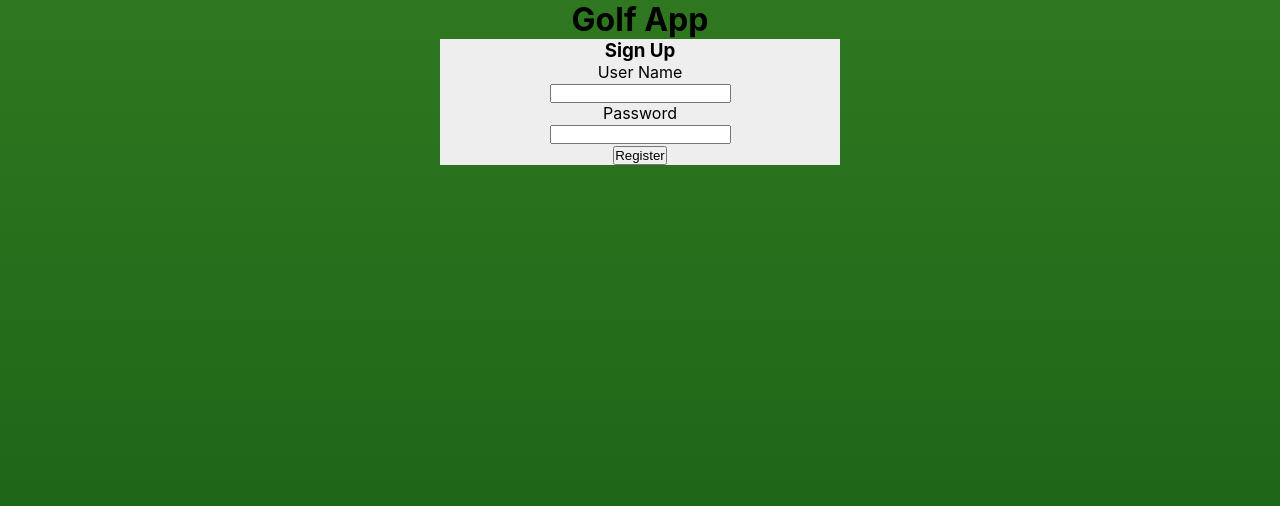
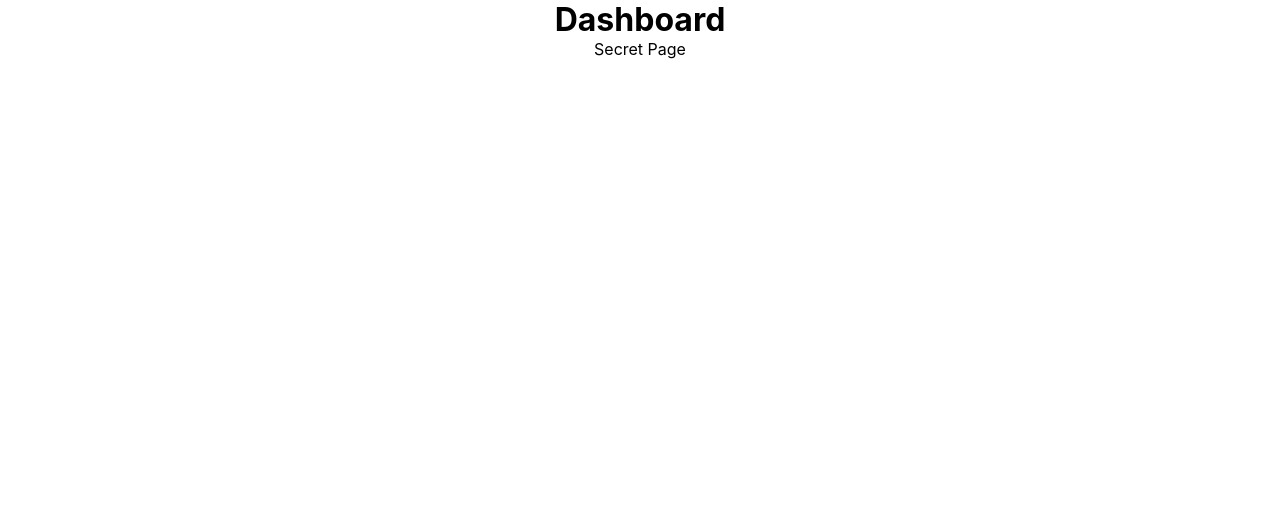
Before and after one commit to jazznerd206/Golf_App, a React (Create React App) app in the folder client/: page /dashboard in a window 1280 px wide. Shown: the top 506 px of the page. Built offline with nearby package versions, Linux system fonts and the light colour scheme.

Commit message:
starting protected routes, not using login creds for now, will add later

```diff
--- a/client/package.json
+++ b/client/package.json
@@ -6,8 +6,10 @@
     "@testing-library/jest-dom": "^4.2.4",
     "@testing-library/react": "^9.5.0",
     "@testing-library/user-event": "^7.2.1",
+    "axios": "^0.20.0",
     "react": "^16.13.1",
     "react-dom": "^16.13.1",
+    "react-router-dom": "^5.2.0",
     "react-scripts": "3.4.3"
   },
   "scripts": {
--- a/client/src/App.js
+++ b/client/src/App.js
@@ -1,12 +1,14 @@
 import React from 'react';
 import './App.css';
-import Landing from './pages/Landing';
+import RouteHandler from './components/Route_Handler/index.js';
+
+
 
 function App() {
 
   return (
     <div className="App">
-      <Landing />
+      <RouteHandler />
     </div>
   );
 }
--- a/client/src/components/Route_Handler/index.js
+++ b/client/src/components/Route_Handler/index.js
@@ -1,16 +1,21 @@
 import React from 'react';
 import { BrowserRouter as Router, Route, Switch, } from 'react-router-dom';
+import Landing from '../../pages/Landing/Landing.js';
+import Dashboard from '../../pages/Dashboard/Dashboard.js';
 
-export default function RouteHandler(props) {
+function RouteHandler() {
     return (
         <div>
             <Router>
                 <div>
                     <Switch>
                         <Route exact path="/" component={Landing} />
+                        <Route exact path="/dashboard" component={Dashboard} />
                     </Switch>
                 </div>
             </Router>
         </div>
     )
 }
+
+export default RouteHandler;
--- /dev/null
+++ b/client/src/pages/Dashboard/Dashboard.js
@@ -0,0 +1,14 @@
+import React from 'react';
+import './styles.css';
+
+function Dashboard() {
+    return (
+        <div>
+            <h1>Dashboard</h1>
+            <p>Secret Page</p>
+            {/* <button>Log Out</button> */}
+        </div>
+    )
+}
+
+export default Dashboard;
--- a/client/src/pages/Landing.js
+++ b/client/src/pages/Landing/Landing.js
@@ -1,6 +1,6 @@
 import React from 'react';
 import './styles.css';
-import Register from '../components/Register/Register'
+import Register from '../../components/Register/Register'
 
 export default function Landing() {
     return (
```
Also changed, not shown: client/src/pages/Dashboard/styles.css (added), client/src/pages/Landing/styles.css (renamed from client/src/pages/styles.css), 1 other file (tests, documents, lock files or other folders).
